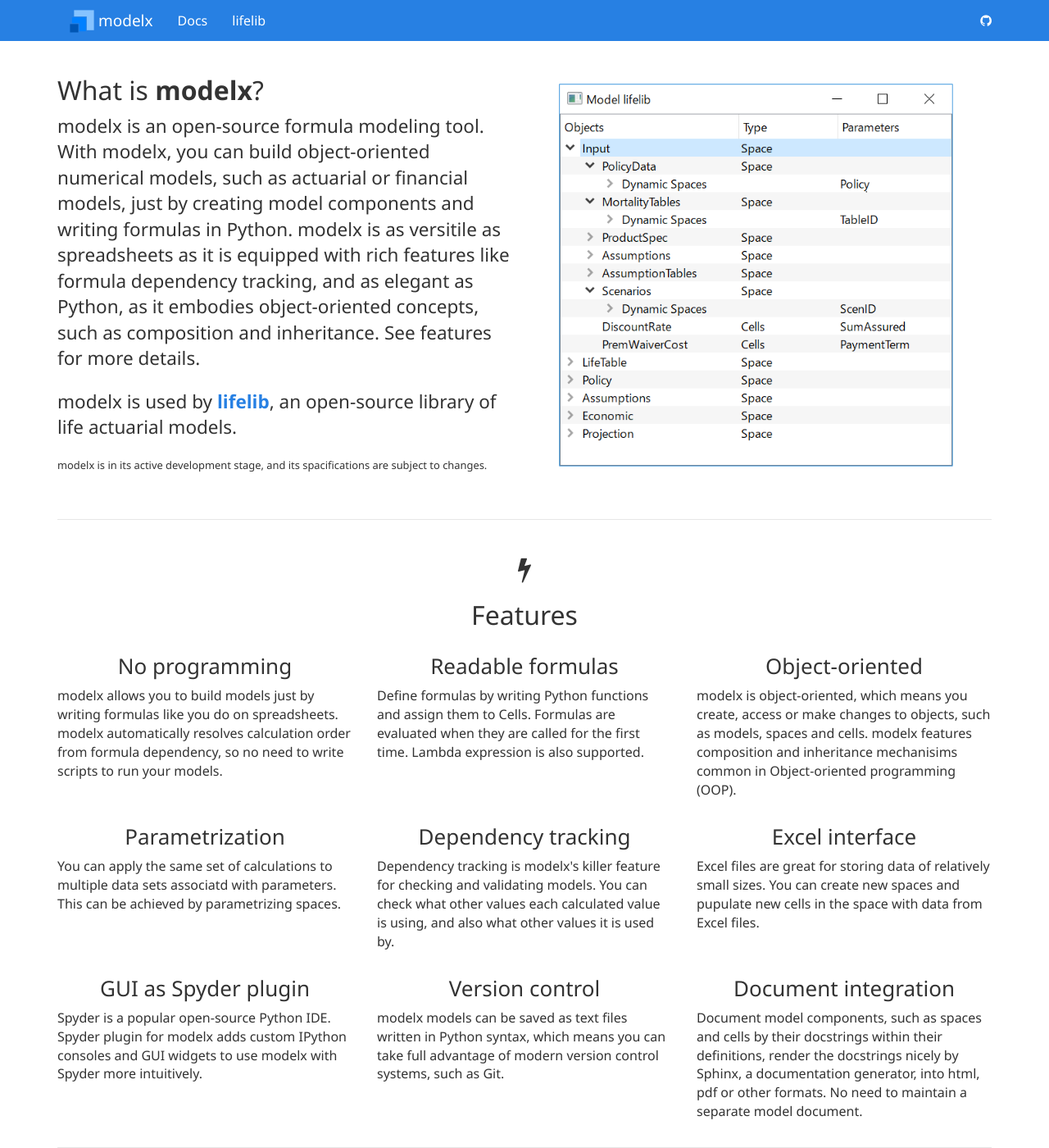
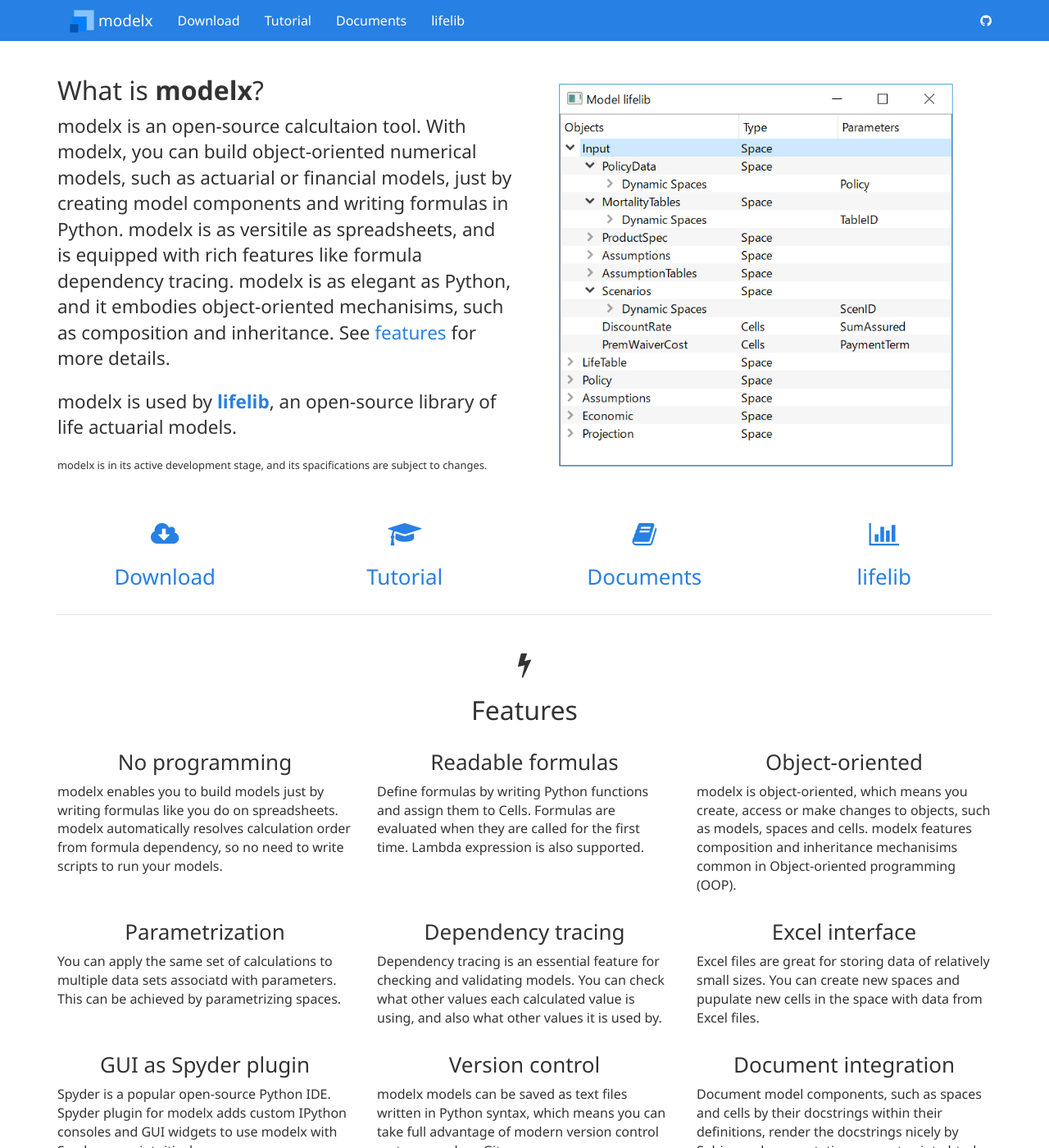
Before and after one commit to fumitoh/modelx-site, a Jekyll site: the page built from index.html, in a window 1280 px wide and 1400 px high. Shown: the whole window at 82% size. Built offline with Jekyll 4.4.1, drawn with Linux system fonts in a browser that asks for light colours.

Commit message:
Update landing page

```diff
--- a/_includes/topnav.html
+++ b/_includes/topnav.html
@@ -13,10 +13,13 @@
         </div>
         <div id="navbar" class="collapse navbar-collapse">
             <ul class="nav navbar-nav">
+                <!--
                 <li {% if page.sectionid=='docs' %} class="active" {% endif %}><a href="{{ "/docs" | prepend: site.baseurl }}">Docs</a></li>
-                <!--
-                  <li {% if page.sectionid=='blog' %} class="active" {% endif %}><a href="{{ site.posts.first.url | prepend: site.baseurl }}">Blog</a></li>
-                  -->
+                <li {% if page.sectionid=='blog' %} class="active" {% endif %}><a href="{{ site.posts.first.url | prepend: site.baseurl }}">Blog</a></li>
+                -->
+                <li><a href="https://lifelib.io/download.html">Download</a></li>
+                <li><a href="https://docs.modelx.io/en/latest/tutorial/index.html">Tutorial</a></li>
+                <li><a href="https://docs.modelx.io/en/latest/index.html">Documents</a></li>
                 <li><a href="https://lifelib.io">lifelib</a></li>
             </ul>
             <div class="navbar-right">
--- a/index.html
+++ b/index.html
@@ -7,15 +7,15 @@
     <div class="row">
         <div class="col-md-6">
             <h2 class="header-light regular-pad">What is <strong>modelx</strong>?</h2>
-              <p class="lead">modelx is an open-source formula modeling tool.
+              <p class="lead">modelx is an open-source calcultaion tool.
               With modelx, you can build object-oriented numerical models,
               such as actuarial or financial models,
               just by creating model components and writing formulas in Python.
-              modelx is as versitile as spreadsheets
-              as it is equipped with rich features like formula dependency tracking,
-              and as elegant as Python,
-              as it embodies object-oriented concepts, such as composition and inheritance.
-              See features for more details.
+              modelx is as versitile as spreadsheets,
+              and is equipped with rich features like formula dependency tracing.
+              modelx is as elegant as Python,
+              and it embodies object-oriented mechanisims, such as composition and inheritance.
+              See <a href="#features">features</a> for more details.
               </p>
               <p class="lead">
               modelx is used by
@@ -32,6 +32,26 @@
         </div>
     </div>
 
+    <div class="row">
+        <div class="col-sm-3">
+                <h2 class="text-center"><a href="https://lifelib.io/download.html"><i class="fa fa-cloud-download" aria-hidden="true"></i></a></h2>
+                <h3 class="text-center"><a href="https://lifelib.io/download.html">Download</a></h3>
+        </div>
+        <div class="col-sm-3">
+            <h2 class="text-center"><a href="https://docs.modelx.io/en/latest/tutorial/index.html"><i class="fa fa-graduation-cap" aria-hidden="true"></i></a></h2>
+            <h3 class="text-center"><a href="https://docs.modelx.io/en/latest/tutorial/index.html">Tutorial</a></h3>
+        </div>
+        <div class="col-sm-3">
+            <h2 class="text-center"><a href="https://docs.modelx.io"><i class="fa fa-book" aria-hidden="true"></i></a></h2>
+            <h3 class="text-center"><a href="https://docs.modelx.io">Documents</a></h3>
+        </div>
+        <div class="col-sm-3">
+            <h2 class="text-center"><a href="https://lifelib.io"><i class="fa fa-bar-chart" aria-hidden="true"></i></a></h2>
+            <h3 class="text-center"><a href="https://lifelib.io">lifelib</a></h3>
+        </div>
+
+    </div>
+
     <!--
     <div class="row">
         <div class="col-sm-3">
@@ -39,16 +59,12 @@
             <h3 class="text-center"><a href="{{ site.posts.first.url | prepend: site.baseurl }}">Blog</a></h3>
         </div>
         <div class="col-sm-3">
-            <h2 class="text-center"><a href="{{ "/docs" | prepend: site.baseurl }}"><i class="fa fa-book" aria-hidden="true"></i></a></h2>
-            <h3 class="text-center"><a href="{{ "/docs" | prepend: site.baseurl }}">Documents</a></h3>
-        </div>
-        <div class="col-sm-3">
             <h2 class="text-center"><i class="fa fa-area-chart" aria-hidden="true"></i></h2>
             <h3 class="text-center">Examples</h3>
         </div>
         <div class="col-sm-3">
-            <h2 class="text-center"><a href="https://lifelib.io"><i class="fa fa-code-fork" aria-hidden="true"></i></a></h2>
-            <h3 class="text-center"><a href="https://lifelib.io">lifelib</a></h3>
+            <h2 class="text-center"><a href="{{ "/docs" | prepend: site.baseurl }}"><i class="fa fa-book" aria-hidden="true"></i></a></h2>
+            <h3 class="text-center"><a href="{{ "/docs" | prepend: site.baseurl }}">Documents</a></h3>
         </div>
     </div>
     -->
@@ -56,10 +72,10 @@
     <hr>
     <div class="row">
       <h2 class="text-center"><i class="fa fa-bolt" aria-hidden="true"></i></h2>
-      <h2 align="center">Features</h2>
+      <h2 align="center" id="features">Features</h2>
         <div class="col-sm-4">
             <h3 class="text-center">No programming</h3>
-            <p>modelx allows you to build models
+            <p>modelx enables you to build models
               just by writing formulas like you do on spreadsheets.
               modelx automatically resolves calculation order from formula
               dependency, so no need to write scripts to run your models.
@@ -91,8 +107,8 @@
             This can be achieved by parametrizing spaces.</p>
       </div>
       <div class="col-sm-4">
-          <h3 class="text-center">Dependency tracking</h3>
-          <p>Dependency tracking is modelx's killer feature for checking and validating
+          <h3 class="text-center">Dependency tracing</h3>
+          <p>Dependency tracing is an essential feature for checking and validating
             models. You can check what other values
             each calculated value is using, and also what other values
             it is used by.
```
